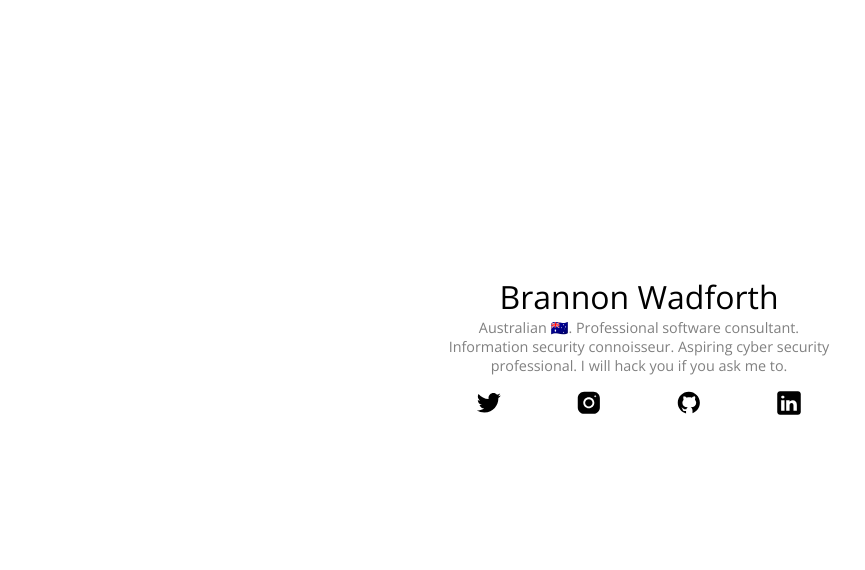
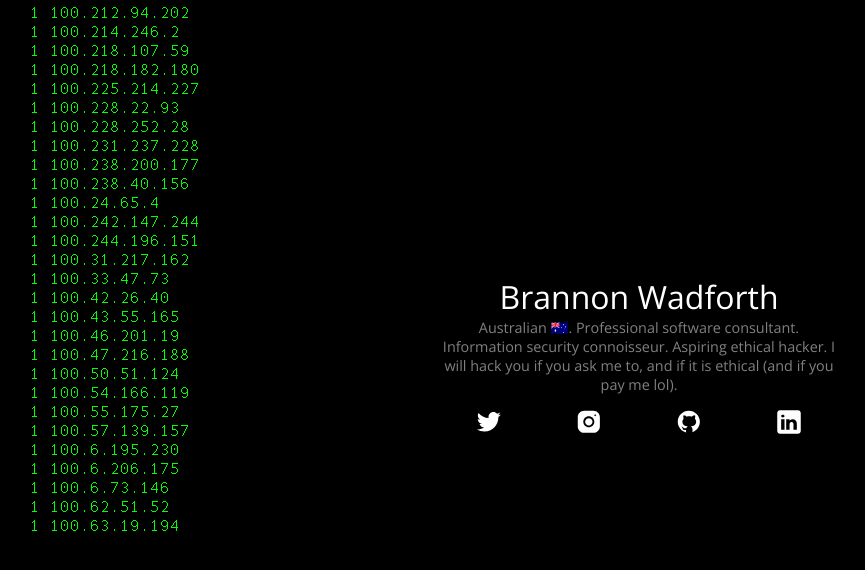
Before and after one commit to bmwadforth/front, a React (Create React App) app: page / in a window 1280 px wide. Shown: the top 570 px of the page, without its empty margins (1-866 px from the left). Built offline with nearby package versions, Linux system fonts and the light colour scheme.

Commit message:
Updating dashboard

```diff
--- a/src/assets/styles/dashboard.scss
+++ b/src/assets/styles/dashboard.scss
@@ -29,6 +29,12 @@ main {
     .icon {
       flex: 1;
       text-align: center;
+
+      svg {
+        path {
+          fill: white !important;
+        }
+      }
     }
   }
 }
--- a/src/assets/styles/index.scss
+++ b/src/assets/styles/index.scss
@@ -36,3 +36,10 @@
   border: 0.5px solid gray;
   width: 100%;
 }
+
+html {
+  background-image: url("unnamed.gif");
+  background-color: black;
+  background-repeat: no-repeat;
+  color: white;
+}
--- a/src/components/dashboard.js
+++ b/src/components/dashboard.js
@@ -6,7 +6,7 @@ export default function Dashboard() {
         <div className="dashboard">
             <h1 className="title">Brannon Wadforth</h1>
             <p className="credentials">Australian <span aria-label="Australia" role="img">🇦🇺</span>. Professional
-                software consultant. Information security connoisseur. Aspiring cyber security professional. I will hack you if you ask me to.</p>
+                software consultant. Information security connoisseur. Aspiring ethical hacker. I will hack you if you ask me to, and if it is ethical (and if you pay me lol).</p>
             <span className="social-icons">
                 <Icon icon={ICONS.TWITTER} link="https://twitter.com/bmwadforth" size="small"/>
                 <Icon icon={ICONS.INSTAGRAM} link="https://instagram.com/bmwadforth" size="small"/>
```
Also changed, not shown: src/assets/styles/unnamed.gif (added).
